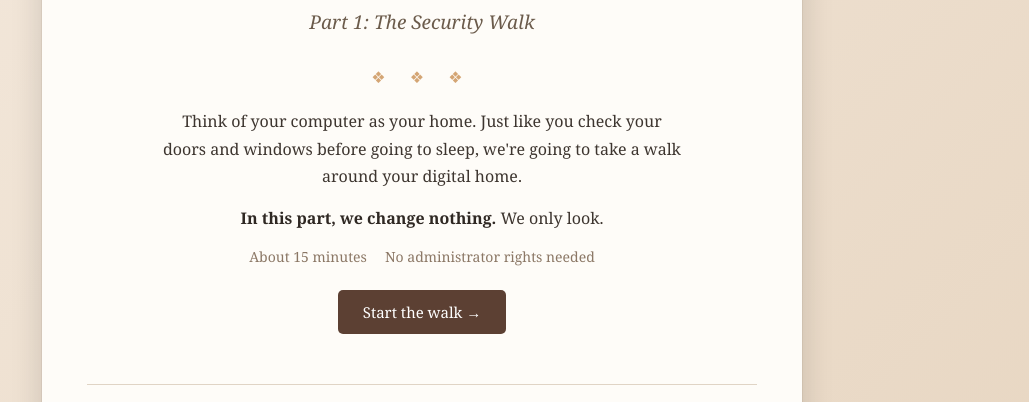
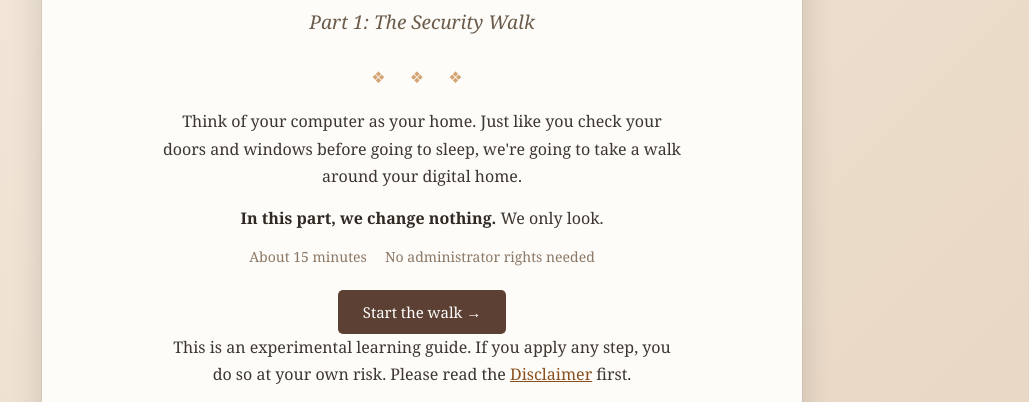
Before and after one commit to YegoHome/Home-Security-Guide, a plain HTML site: page part1.html in a window 1280 px wide. Shown: the part 371-773 px from the top of the page, without its empty margins (218-1247 px from the left). Drawn offline with Linux system fonts and the light colour scheme.

Commit message:
add Disclaimer

```diff
--- a/part1.html
+++ b/part1.html
@@ -41,6 +41,7 @@
       <p><strong>In this part, we change nothing.</strong> We only look.</p>
       <div class="meta-row"><span>About 15 minutes</span><span>No administrator rights needed</span></div>
       <button class="btn" type="button" data-action="next">Start the walk →</button>
+      <p class="disclaimer-note">This is an experimental learning guide. If you apply any step, you do so at your own risk. Please read the <a href="disclaimer.html">Disclaimer</a> first.</p>
     </div>
   </section>
 
```
Also changed, not shown: part2.html (+1 -0 lines).
